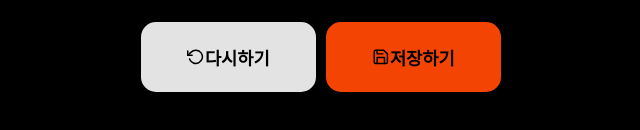
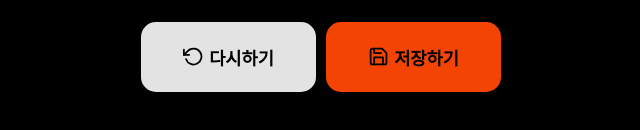
Before and after one commit to boostcampaitech5/level3_recsys_finalproject-recsys-03, a React (Create React App) app in the folder front/: page /music-rec in a window 1280 px wide. Shown: the part 658-788 px from the top of the page, without its empty margins (319-959 px from the left). Built offline with nearby package versions, Linux system fonts and the light colour scheme.

Commit message:
IMR-42 feat : adjust svg position and size in footer

```diff
--- a/front/src/App.css
+++ b/front/src/App.css
@@ -63,8 +63,20 @@
   margin: 0 auto;
 }
 
+.footer button svg:nth-of-type(1) {
+  margin-right: 5px;
+}
+
+.footer button svg:nth-of-type(2) {
+  margin-left: 5px;
+}
+
 .footer button:hover {
   color: white;
+}
+
+.footer svg {
+  font-size: 1.2em;
 }
 
 @keyframes App-logo-spin {
--- a/front/src/components/page/UploadPage.css
+++ b/front/src/components/page/UploadPage.css
@@ -50,5 +50,5 @@
 
 .UploadPage .uploadBnt svg {
   color: black;
-  font-size: 1.3em;
+  margin-left: 5px;
 }
```
